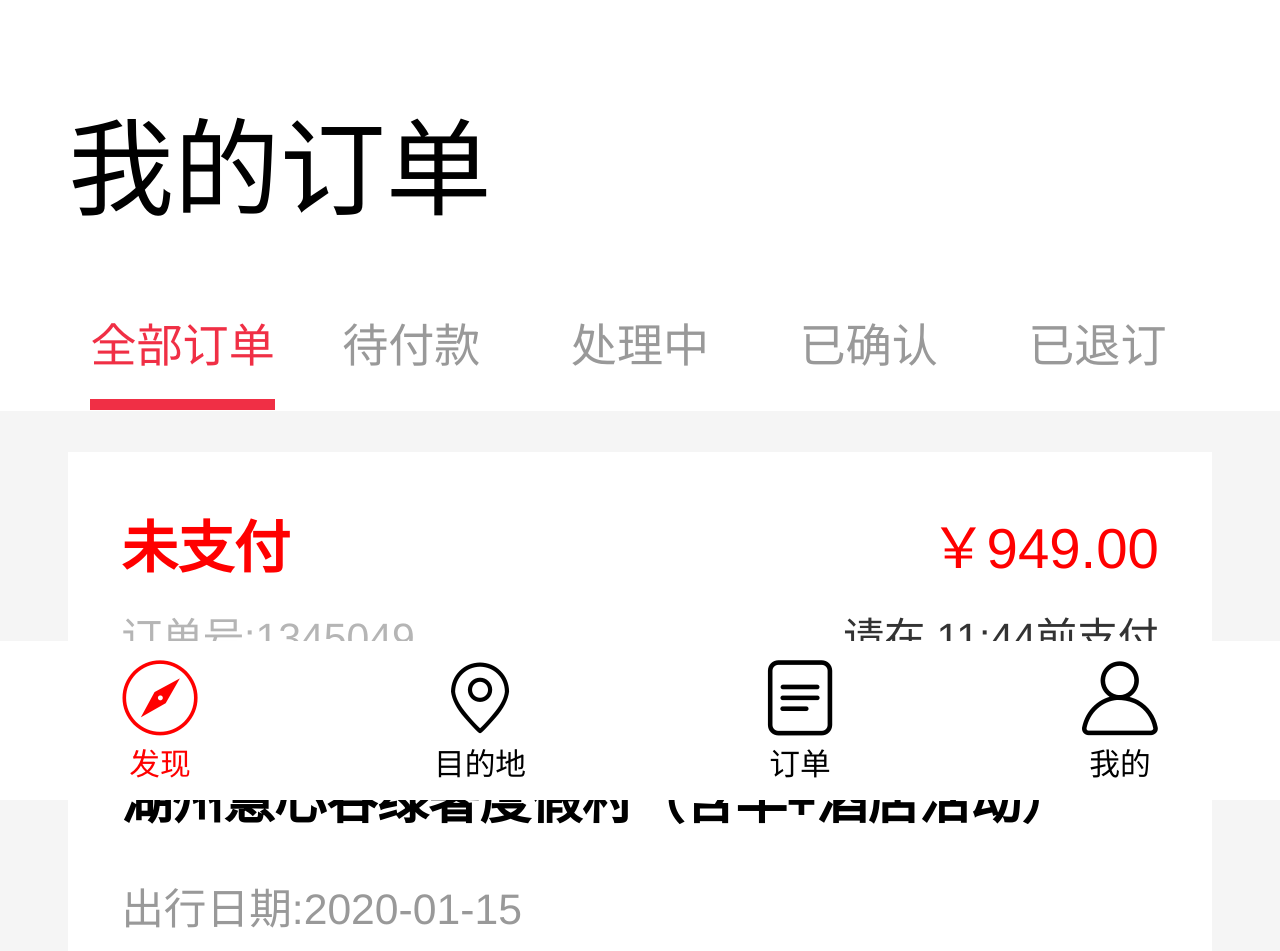
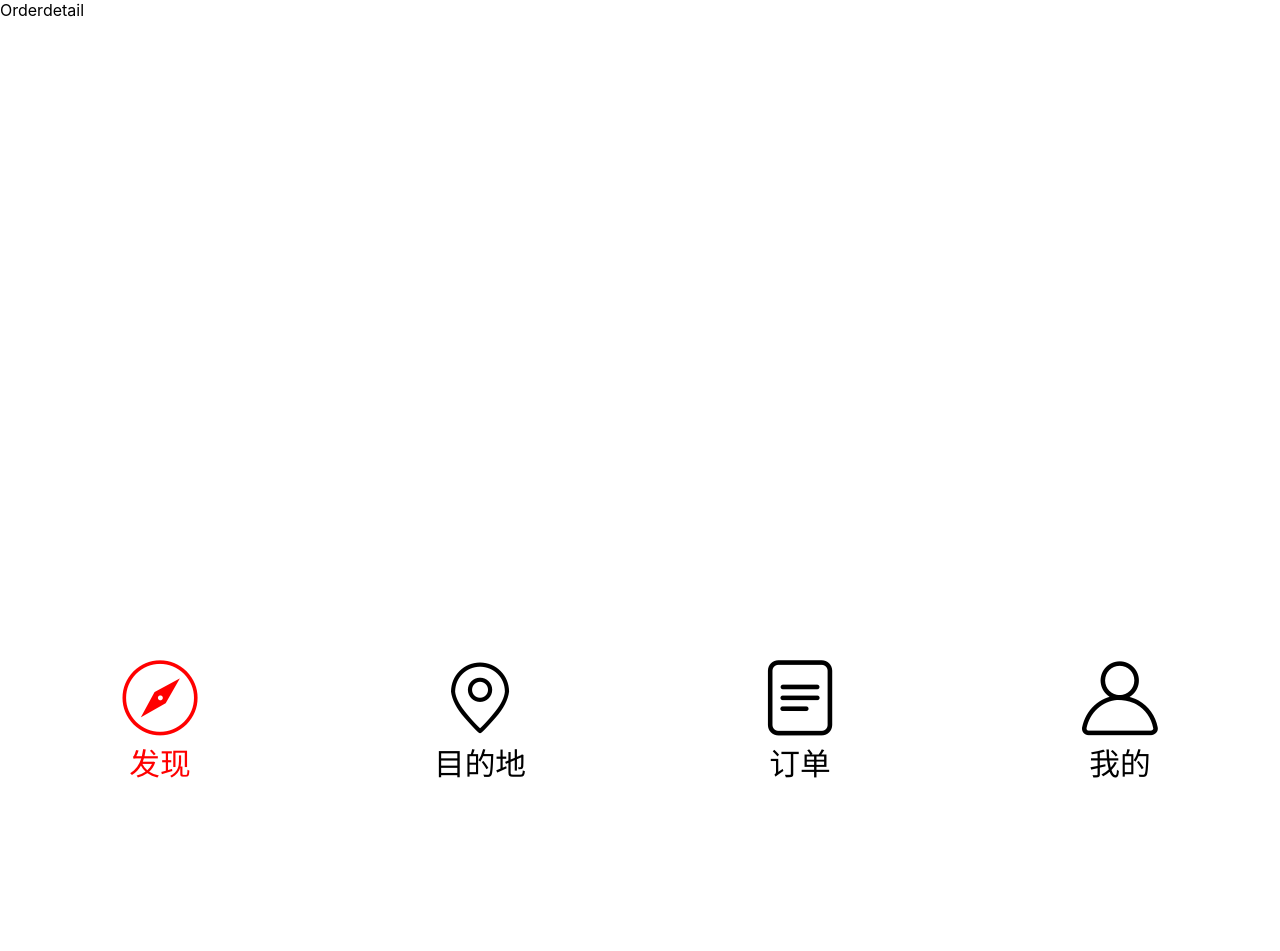
Before and after one commit to h51911/PlayTravel, a React (Create React App) app in the folder play-travel/: page /#/order/1 in a window 1280 px wide. Before the commit this address led to /#/order. Shown: the top 951 px of the page. After the commit the page ends 800 px from the top, so only its background shows below. Built offline with nearby package versions, Linux system fonts and the light colour scheme.

Commit message:
订单详情页

```diff
--- a/play-travel/src/App.js
+++ b/play-travel/src/App.js
@@ -5,6 +5,7 @@ import Destination from './pages/Destination';
 import Discover from './pages/Discover';
 import Mine from './pages/Mine';
 import Order from './pages/Order';
+import Orderdetail from './pages/Orderdetail';
 import './css/base.css'
 import './scss/App.css';
 import './icon/iconfont.css';
@@ -66,6 +67,7 @@ class App extends Component {
         <Route path='/destination' component={Destination} />
         <Route path='/discover' component={Discover} />
         <Route path='/mine' component={Mine} />
+        <Route path='/order/:id' component={Orderdetail} />
         <Route path='/order' component={Order} />
         <Route path='/notfound' render={() => <h1>你访问的页面不存在</h1>} />
         <Redirect from='/' to='discover' exact />
--- a/play-travel/src/pages/Order.js
+++ b/play-travel/src/pages/Order.js
@@ -71,6 +71,10 @@ class Order extends Component {
         })
     }
 
+    getDetail = (id) => {
+        this.props.history.push(`/order/${id}`)
+    }
+
 
     render() {
         let { navlist, currentIdx, datalist } = this.state
@@ -87,7 +91,11 @@ class Order extends Component {
                 {/* {console.log(currentIdx)} */}
                 {datalist.map((item) => {
                     if (currentIdx === 0) {
-                        return <div className={item.status_id === '25' ? "single_item_overdue single_item" : "single_item"} key={item.order_id}>
+                        return <div
+                            className={item.status_id === '25' ? "single_item_overdue single_item" : "single_item"}
+                            key={item.order_id}
+                            onClick={this.getDetail.bind(this, item.order_id)}
+                        >
                             <div className="item_top">
                                 <p className="clearfix first_line ">
                                     <span className="item_status">{item.status_name}</span>
--- /dev/null
+++ b/play-travel/src/pages/Orderdetail.js
@@ -0,0 +1,11 @@
+import React, { Component } from 'react';
+
+class Orderdetail extends Component {
+    render() {
+        return <div>
+            Orderdetail
+        </div>
+    }
+}
+
+export default Orderdetail
```
